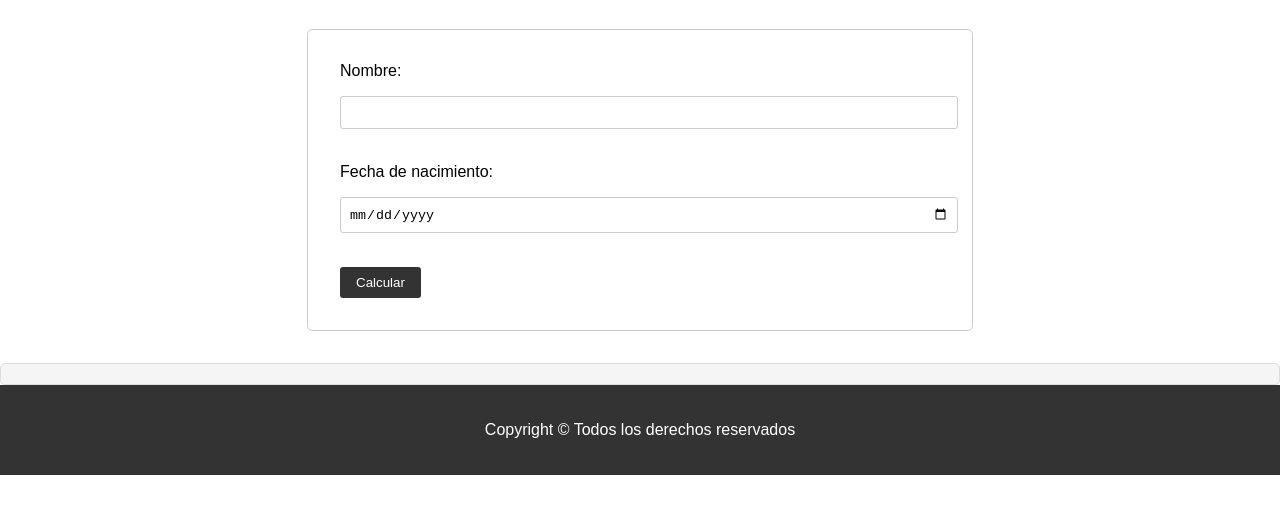
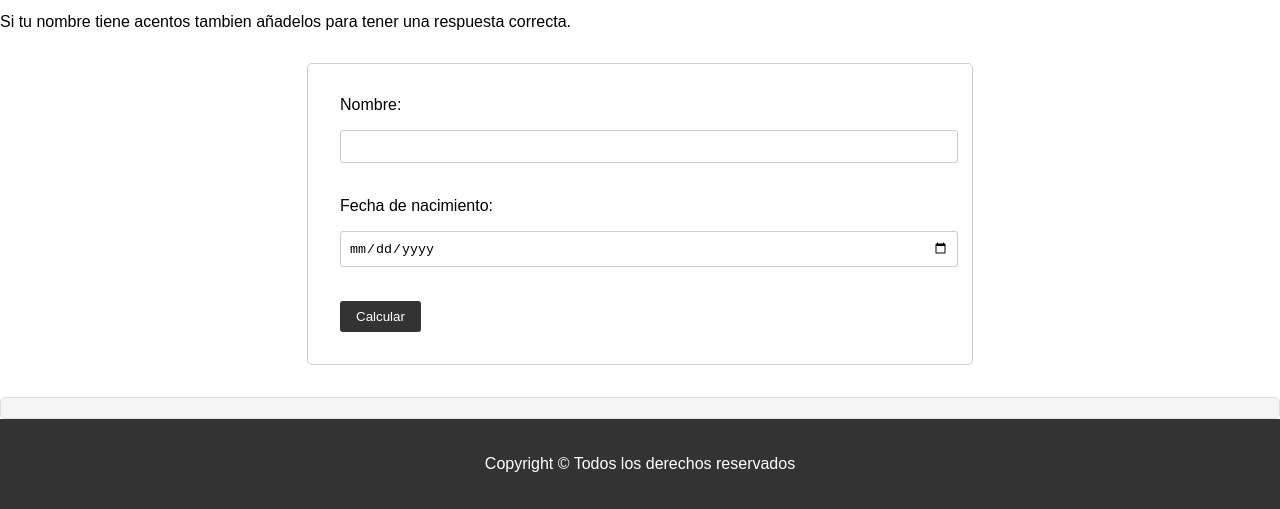
Before and after one commit to Dorian246/Numerologia, a plain HTML site: page index.html in a window 1280 px wide. Shown: the part 631-1140 px from the top of the page. Before the commit the page ends 1106 px from the top, so only its background shows below. Drawn offline with Linux system fonts and the light colour scheme.

Commit message:
commit-acentos

```diff
--- a/index.html
+++ b/index.html
@@ -40,6 +40,7 @@
     </main>
     <h1>Calculadora de Numerología</h1>
     <p>Ingresa tu nombre y fecha de nacimiento para calcular tu numerología:</p>
+      <p>Si tu nombre tiene acentos tambien añadelos para tener una respuesta correcta.</p>
     <form>
       <label for="name">Nombre:</label>
       <input type="text" id="name" name="name" required><br><br>
```
